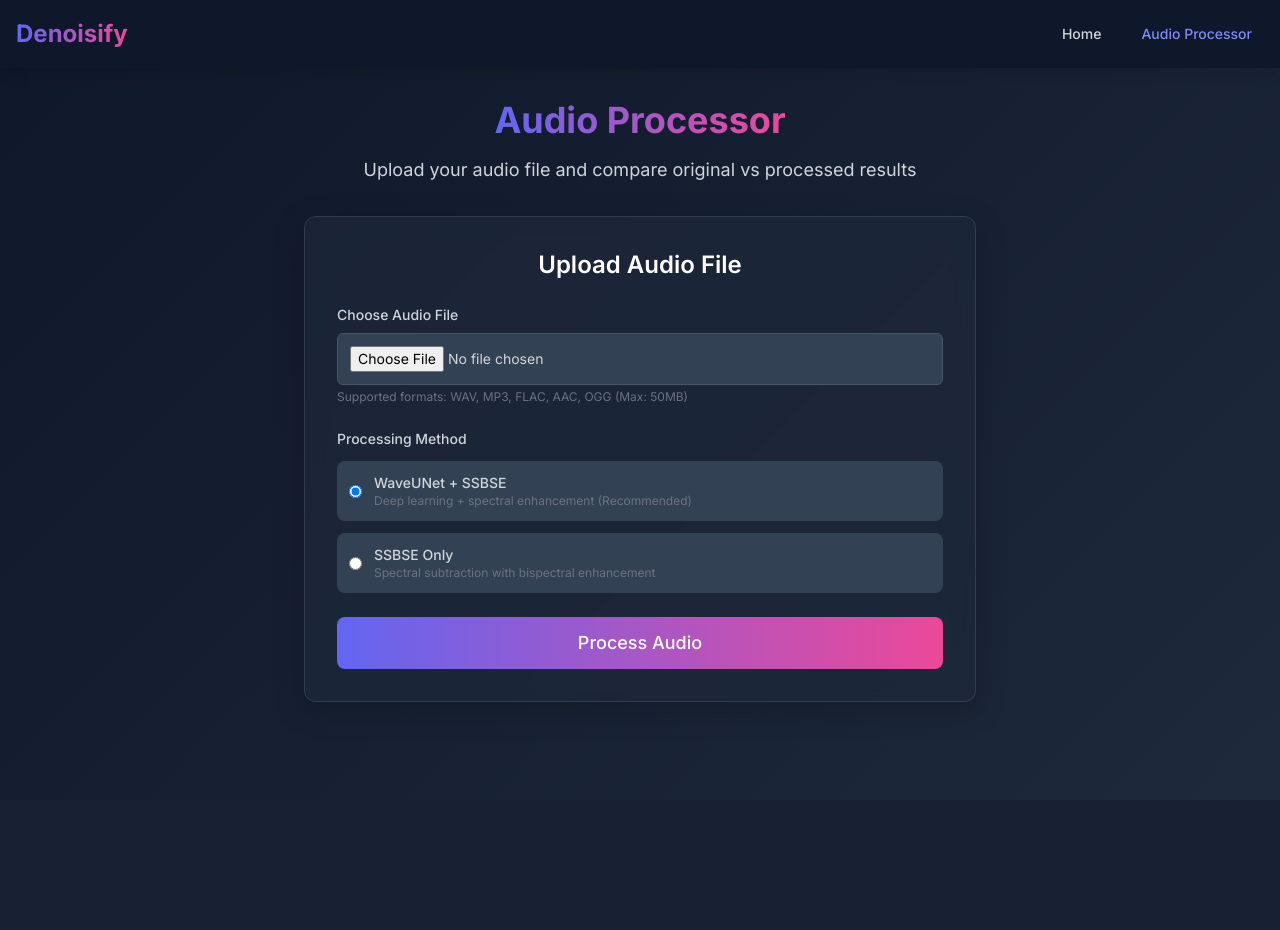
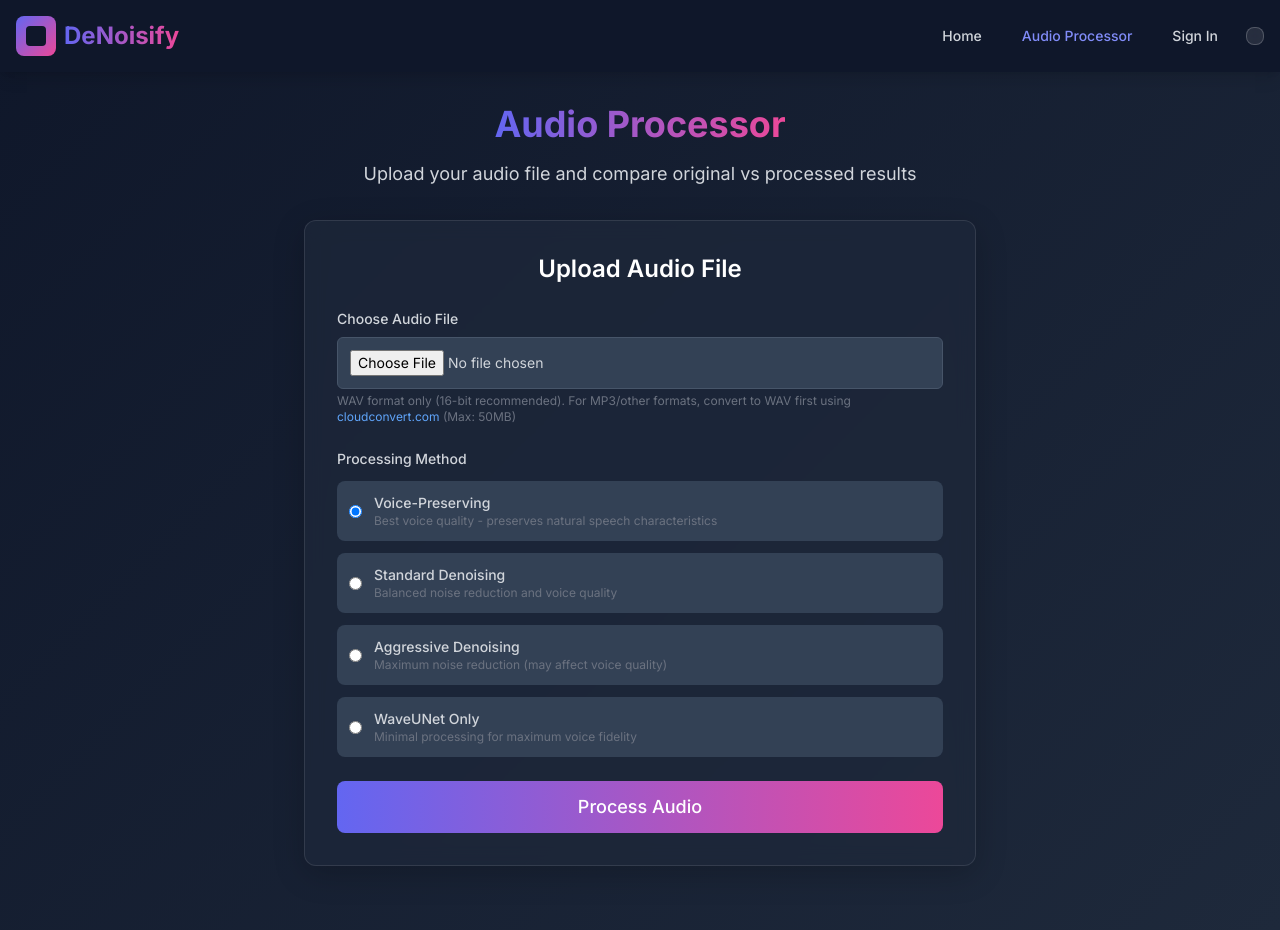
Before and after one commit to BibekTiwari42/Denoisify, a Django app: page /processor/ in a window 1280 px wide. Before the commit the page ends 702 px from the top, so only its background shows below. Run offline with Django 5.2, Linux system fonts and the light colour scheme; some libraries are stand-ins or nearby versions.

Commit message:
Update audio processor

```diff
--- a/denoiser/templates/audio_processor.html
+++ b/denoiser/templates/audio_processor.html
@@ -13,6 +13,165 @@
       body {
         font-family: "Inter", sans-serif;
         background: linear-gradient(135deg, #0f172a 0%, #1e293b 100%);
+        transition: background 0.3s ease, color 0.3s ease;
+      }
+
+      /* Light theme */
+      body.light-theme {
+        background: linear-gradient(
+          135deg,
+          #fafbff 0%,
+          #f1f5f9 25%,
+          #e2e8f0 50%,
+          #f8fafc 75%,
+          #ffffff 100%
+        ) !important;
+        color: #1e293b !important;
+      }
+
+      body.light-theme .glass-card {
+        background: rgba(255, 255, 255, 0.95) !important;
+        backdrop-filter: blur(20px) !important;
+        border: 1px solid rgba(99, 102, 241, 0.15) !important;
+        box-shadow: 0 20px 60px rgba(99, 102, 241, 0.1),
+          0 8px 25px rgba(99, 102, 241, 0.05) !important;
+        border-radius: 24px !important;
+      }
+
+      body.light-theme .text-white {
+        color: #1e293b !important;
+      }
+
+      body.light-theme .text-gray-300 {
+        color: #64748b !important;
+      }
+
+      body.light-theme .text-gray-400 {
+        color: #94a3b8 !important;
+      }
+
+      body.light-theme .bg-slate-900 {
+        background: rgba(255, 255, 255, 0.98) !important;
+        border: 1px solid rgba(99, 102, 241, 0.1) !important;
+        box-shadow: 0 10px 40px rgba(99, 102, 241, 0.08) !important;
+        border-radius: 20px !important;
+      }
+
+      body.light-theme .bg-slate-800 {
+        background: linear-gradient(
+          135deg,
+          rgba(255, 255, 255, 0.9) 0%,
+          rgba(248, 250, 252, 0.9) 100%
+        ) !important;
+        border: 1px solid rgba(99, 102, 241, 0.08) !important;
+        box-shadow: 0 4px 15px rgba(99, 102, 241, 0.05) !important;
+        border-radius: 16px !important;
+      }
+
+      body.light-theme .audio-player {
+        background: linear-gradient(
+          135deg,
+          rgba(255, 255, 255, 0.98) 0%,
+          rgba(248, 250, 252, 0.95) 100%
+        ) !important;
+        border: 2px solid rgba(99, 102, 241, 0.2) !important;
+        box-shadow: 0 15px 50px rgba(99, 102, 241, 0.1),
+          0 5px 20px rgba(99, 102, 241, 0.05) !important;
+        border-radius: 20px !important;
+        backdrop-filter: blur(20px) !important;
+      }
+
+      body.light-theme nav {
+        background: rgba(255, 255, 255, 0.95) !important;
+        backdrop-filter: blur(20px) !important;
+        border-bottom: 1px solid rgba(99, 102, 241, 0.1) !important;
+        box-shadow: 0 4px 20px rgba(99, 102, 241, 0.08) !important;
+      }
+
+      body.light-theme nav a {
+        color: #1e293b !important;
+        transition: all 0.3s ease !important;
+      }
+
+      body.light-theme nav a:hover {
+        color: #6366f1 !important;
+        background: linear-gradient(
+          135deg,
+          rgba(99, 102, 241, 0.08) 0%,
+          rgba(168, 85, 247, 0.05) 100%
+        ) !important;
+        border-radius: 12px !important;
+        transform: translateY(-1px) !important;
+      }
+
+      body.light-theme .border-gray-700 {
+        border-color: rgba(99, 102, 241, 0.15) !important;
+      }
+
+      body.light-theme input,
+      body.light-theme select {
+        background: rgba(255, 255, 255, 0.98) !important;
+        border: 2px solid rgba(99, 102, 241, 0.15) !important;
+        color: #1e293b !important;
+        border-radius: 16px !important;
+        box-shadow: 0 4px 15px rgba(99, 102, 241, 0.05) !important;
+        transition: all 0.3s ease !important;
+      }
+
+      body.light-theme input:focus,
+      body.light-theme select:focus {
+        border-color: #6366f1 !important;
+        box-shadow: 0 0 0 4px rgba(99, 102, 241, 0.1),
+          0 8px 25px rgba(99, 102, 241, 0.15) !important;
+        transform: translateY(-1px) !important;
+      }
+
+      body.light-theme .bg-gradient-to-r {
+        background: linear-gradient(
+          135deg,
+          #6366f1 0%,
+          #8b5cf6 50%,
+          #ec4899 100%
+        ) !important;
+        box-shadow: 0 8px 25px rgba(99, 102, 241, 0.3) !important;
+        border: none !important;
+      }
+
+      body.light-theme .bg-gradient-to-r:hover {
+        background: linear-gradient(
+          135deg,
+          #5b21b6 0%,
+          #7c3aed 50%,
+          #db2777 100%
+        ) !important;
+        box-shadow: 0 12px 35px rgba(99, 102, 241, 0.4) !important;
+        transform: translateY(-2px) !important;
+      }
+
+      body.light-theme .waveform-placeholder {
+        background: linear-gradient(
+          90deg,
+          #6366f1,
+          #8b5cf6,
+          #ec4899
+        ) !important;
+        box-shadow: 0 4px 15px rgba(99, 102, 241, 0.3) !important;
+        border-radius: 12px !important;
+      }
+
+      body.light-theme .progress-bar {
+        background: rgba(99, 102, 241, 0.15) !important;
+        border-radius: 8px !important;
+      }
+
+      body.light-theme .progress-fill {
+        background: linear-gradient(
+          90deg,
+          #6366f1,
+          #8b5cf6,
+          #ec4899
+        ) !important;
+        box-shadow: 0 2px 8px rgba(99, 102, 241, 0.3) !important;
       }
 
       .glass-card {
@@ -67,7 +226,26 @@
         overflow: hidden;
         margin-bottom: 10px;
       }
+      .ai-icon {
+        position: relative;
+        width: 40px;
+        height: 40px;
+        border-radius: 8px;
+        background: linear-gradient(135deg, #6366f1, #ec4899);
+        display: flex;
+        align-items: center;
+        justify-content: center;
+      }
 
+      .ai-icon::after {
+        content: "";
+        position: absolute;
+        width: 20px;
+        height: 20px;
+        border-radius: 4px;
+        background: #0f172a;
+        animation: pulse 2s infinite;
+      }
       .progress-fill {
         height: 100%;
         background: linear-gradient(90deg, #6366f1, #ec4899);
@@ -81,7 +259,11 @@
       <div class="container mx-auto px-4 py-4">
         <div class="flex items-center justify-between">
           <div class="flex items-center space-x-4">
-            <a href="/" class="text-2xl font-bold gradient-text">Denoisify</a>
+              <a href="/"<div class="flex items-center justify-between text-sm">
+                  <div class="flex items-center text-gray-400">
+                    <div class="ai-icon mr-2"></div>
+                    <span class="text-2xl font-bold gradient-text">DeNoisify</span>
+                  </div></a>
           </div>
           <div class="flex items-center space-x-4">
             <a
@@ -96,6 +278,28 @@
             >
               Audio Processor
             </a>
+            {% if user.is_authenticated %}
+            <a
+              href="{% url 'denoiser:profile' %}"
+              class="text-gray-300 hover:text-indigo-400 px-3 py-2 rounded-md text-sm font-medium transition-colors"
+            >
+              Profile
+            </a>
+            {% else %}
+            <a
+              href="{% url 'denoiser:login' %}"
+              class="text-gray-300 hover:text-indigo-400 px-3 py-2 rounded-md text-sm font-medium transition-colors"
+            >
+              Sign In
+            </a>
+            {% endif %}
+            <!-- Theme Toggle Button -->
+            <button
+              id="themeToggle"
+              class="p-2 rounded-lg bg-white/10 hover:bg-white/20 transition-all duration-200 backdrop-blur-sm border border-white/20"
+              title="Toggle theme"
+            >
+            </button>
           </div>
         </div>
       </div>
@@ -119,7 +323,12 @@
             Upload Audio File
           </h2>
 
-          <form method="post" enctype="multipart/form-data" class="space-y-6">
+          <form
+            id="uploadForm"
+            method="post"
+            enctype="multipart/form-data"
+            class="space-y-6"
+          >
             {% csrf_token %}
 
             <!-- File Upload -->
@@ -134,12 +343,23 @@
                 type="file"
                 name="file"
                 id="id_file"
-                accept=".wav,.mp3,.flac,.aac,.ogg"
+                accept=".wav"
                 required
                 class="block w-full text-sm text-gray-300 bg-slate-700 border border-slate-600 rounded-md cursor-pointer focus:outline-none focus:ring-2 focus:ring-indigo-500 focus:border-transparent p-3"
               />
               <p class="mt-1 text-xs text-gray-500">
-                Supported formats: WAV, MP3, FLAC, AAC, OGG (Max: 50MB)
+                WAV format only (16-bit recommended). For MP3/other formats,
+                convert to WAV first using
+                <a
+                  href="https://cloudconvert.com/mp3-to-wav"
+                  target="_blank"
+                  class="text-blue-400 hover:text-blue-300"
+                  >cloudconvert.com</a
+                >
+                (Max: 50MB)
+              </p>
+              <p id="fileError" class="mt-2 text-sm text-red-400 hidden">
+                Unsupported file format.
               </p>
             </div>
 
@@ -155,16 +375,17 @@
                   <input
                     type="radio"
                     name="processing_method"
-                    value="waveunet_ssbse"
+                    value="voice_preserving"
                     checked
                     class="mr-3 text-indigo-600 focus:ring-indigo-500"
                   />
                   <div>
                     <div class="text-sm font-medium text-gray-300">
-                      WaveUNet + SSBSE
+                      Voice-Preserving
                     </div>
                     <div class="text-xs text-gray-500">
-                      Deep learning + spectral enhancement (Recommended)
+                      Best voice quality - preserves natural speech
+                      characteristics
                     </div>
                   </div>
                 </label>
@@ -174,15 +395,51 @@
                   <input
                     type="radio"
                     name="processing_method"
-                    value="ssbse_only"
+                    value="standard"
                     class="mr-3 text-indigo-600 focus:ring-indigo-500"
                   />
                   <div>
                     <div class="text-sm font-medium text-gray-300">
-                      SSBSE Only
+                      Standard Denoising
                     </div>
                     <div class="text-xs text-gray-500">
-                      Spectral subtraction with bispectral enhancement
+                      Balanced noise reduction and voice quality
+                    </div>
+                  </div>
+                </label>
+                <label
+                  class="flex items-center p-3 bg-slate-700 rounded-lg hover:bg-slate-600 cursor-pointer"
+                >
+                  <input
+                    type="radio"
+                    name="processing_method"
+                    value="aggressive"
+                    class="mr-3 text-indigo-600 focus:ring-indigo-500"
+                  />
+                  <div>
+                    <div class="text-sm font-medium text-gray-300">
+                      Aggressive Denoising
+                    </div>
+                    <div class="text-xs text-gray-500">
+                      Maximum noise reduction (may affect voice quality)
+                    </div>
+                  </div>
+                </label>
+                <label
+                  class="flex items-center p-3 bg-slate-700 rounded-lg hover:bg-slate-600 cursor-pointer"
+                >
+                  <input
+                    type="radio"
+                    name="processing_method"
+                    value="waveunet_only"
+                    class="mr-3 text-indigo-600 focus:ring-indigo-500"
+                  />
+                  <div>
+                    <div class="text-sm font-medium text-gray-300">
+                      WaveUNet Only
+                    </div>
+                    <div class="text-xs text-gray-500">
+                      Minimal processing for maximum voice fidelity
                     </div>
                   </div>
                 </label>
@@ -222,72 +479,16 @@
       </div>
       {% endif %}
 
-      <!-- Success Results -->
-      {% if success and input_audio and output_audio %}
-      <div class="max-w-6xl mx-auto">
-        <div class="glass-card rounded-xl p-8">
-          <h2 class="text-2xl font-semibold mb-6 text-center">
-            Audio Comparison Results
-          </h2>
-
-          <!-- Processing Info -->
-          <div class="bg-slate-800 rounded-lg p-4 mb-6">
-            <div class="grid grid-cols-1 md:grid-cols-3 gap-4 text-center">
-              <div>
-                <div class="text-sm text-gray-400">Method Used</div>
-                <div class="text-lg font-medium text-indigo-400">
-                  {{ processing_method }}
-                </div>
-              </div>
-              <div>
-                <div class="text-sm text-gray-400">Original Size</div>
-                <div class="text-lg font-medium text-gray-300">
-                  {{ input_size }} KB
-                </div>
-              </div>
-              <div>
-                <div class="text-sm text-gray-400">Processed Size</div>
-                <div class="text-lg font-medium text-gray-300">
-                  {{ output_size }} KB
-                </div>
-              </div>
-            </div>
-          </div>
-
-          <!-- Audio Comparison -->
-          <div class="comparison-grid">
-            <!-- Original Audio -->
-            <div class="audio-player">
-              <h3 class="text-lg font-semibold mb-4 text-center">
-                <span class="text-red-400">Original</span> (Noisy)
-              </h3>
-              <div class="waveform-placeholder">
-                Original Waveform Visualization
-              </div>
-              <audio
-                controls
-                preload="metadata"
-                class="w-full mb-4"
-                style="filter: sepia(1) saturate(2) hue-rotate(315deg)"
-              >
-                <source
-                  src="{{ MEDIA_URL }}{{ input_audio }}"
-                  type="audio/wav"
-                />
-                <source
-                  src="{{ MEDIA_URL }}{{ input_audio }}"
-                  type="audio/mpeg"
-                />
-                Your browser does not support the audio element.
-              </audio>
-              <div class="text-center">
-                <a
-                  href="{{ MEDIA_URL }}{{ input_audio }}"
-                  download
-                  class="inline-flex items-center px-4 py-2 bg-red-600 hover:bg-red-700 text-white rounded-lg text-sm transition duration-200"
+      <!-- Success Results - Now handled by progress tracking -->
+      {% if success and folder_name %}
+      <div class="max-w-2xl mx-auto">
+        <div class="glass-card rounded-xl p-8 text-center">
+          <div class="mb-6">
+            <div
+              class="w-16 h-16 bg-green-600 rounded-full flex items-center justify-center mx-auto mb-4"
             >
               <svg
-                    class="w-4 h-4 mr-2"
+                class="w-8 h-8 text-white"
                 fill="none"
                 stroke="currentColor"
                 viewBox="0 0 24 24"
@@ -296,46 +497,25 @@
                   stroke-linecap="round"
                   stroke-linejoin="round"
                   stroke-width="2"
-                      d="M12 10v6m0 0l-3-3m3 3l3-3m2 8H7a2 2 0 01-2-2V5a2 2 0 012-2h5.586a1 1 0 01.707.293l5.414 5.414a1 1 0 01.293.707V19a2 2 0 01-2 2z"
+                  d="M5 13l4 4L19 7"
                 ></path>
               </svg>
-                  Download Original
-                </a>
             </div>
+            <h2 class="text-2xl font-semibold mb-2 text-green-400">
+              Processing Complete!
+            </h2>
+            <p class="text-gray-300 mb-6">
+              Your audio has been successfully processed using AI denoising
+              technology.
+            </p>
           </div>
 
-            <!-- Processed Audio -->
-            <div class="audio-player">
-              <h3 class="text-lg font-semibold mb-4 text-center">
-                <span class="text-green-400">Processed</span> (Denoised)
-              </h3>
-              <div class="waveform-placeholder">
-                Processed Waveform Visualization
-              </div>
-              <audio
-                controls
-                preload="metadata"
-                class="w-full mb-4"
-                style="filter: sepia(1) saturate(2) hue-rotate(95deg)"
-              >
-                <source
-                  src="{{ MEDIA_URL }}{{ output_audio }}"
-                  type="audio/wav"
-                />
-                <source
-                  src="{{ MEDIA_URL }}{{ output_audio }}"
-                  type="audio/mpeg"
-                />
-                Your browser does not support the audio element.
-              </audio>
-              <div class="text-center">
           <a
-                  href="{{ MEDIA_URL }}{{ output_audio }}"
-                  download
-                  class="inline-flex items-center px-4 py-2 bg-green-600 hover:bg-green-700 text-white rounded-lg text-sm transition duration-200"
+            href="{% url 'results_page' folder_name %}"
+            class="inline-flex items-center px-8 py-4 bg-gradient-to-r from-indigo-500 to-pink-500 hover:from-indigo-600 hover:to-pink-600 text-white rounded-lg font-medium text-lg transition duration-300 ease-in-out transform hover:scale-105"
           >
             <svg
-                    class="w-4 h-4 mr-2"
+              class="w-5 h-5 mr-2"
               fill="none"
               stroke="currentColor"
               viewBox="0 0 24 24"
@@ -344,50 +524,25 @@
                 stroke-linecap="round"
                 stroke-linejoin="round"
                 stroke-width="2"
-                      d="M12 10v6m0 0l-3-3m3 3l3-3m2 8H7a2 2 0 01-2-2V5a2 2 0 012-2h5.586a1 1 0 01.707.293l5.414 5.414a1 1 0 01.293.707V19a2 2 0 01-2 2z"
+                d="M15 12a3 3 0 11-6 0 3 3 0 016 0z"
+              ></path>
+              <path
+                stroke-linecap="round"
+                stroke-linejoin="round"
+                stroke-width="2"
+                d="M2.458 12C3.732 7.943 7.523 5 12 5c4.478 0 8.268 2.943 9.542 7-1.274 4.057-5.064 7-9.542 7-4.477 0-8.268-2.943-9.542-7z"
               ></path>
             </svg>
-                  Download Processed
+            View Results
           </a>
-              </div>
-            </div>
-          </div>
 
-          <!-- Comparison Controls -->
-          <div class="mt-8 text-center">
-            <div class="bg-slate-800 rounded-lg p-4 mb-4">
-              <h4 class="text-lg font-medium mb-4">Quick Comparison</h4>
-              <div class="space-y-2">
-                <button
-                  onclick="playAudio('original')"
-                  class="mx-2 px-4 py-2 bg-red-600 hover:bg-red-700 text-white rounded-lg transition duration-200"
+          <div class="mt-6">
+            <a
+              href="/processor/"
+              class="text-indigo-400 hover:text-indigo-300 text-sm transition-colors"
             >
-                  Play Original
-                </button>
-                <button
-                  onclick="playAudio('processed')"
-                  class="mx-2 px-4 py-2 bg-green-600 hover:bg-green-700 text-white rounded-lg transition duration-200"
-                >
-                  Play Processed
-                </button>
-                <button
-                  onclick="stopAllAudio()"
-                  class="mx-2 px-4 py-2 bg-gray-600 hover:bg-gray-700 text-white rounded-lg transition duration-200"
-                >
-                  Stop All
-                </button>
-              </div>
-            </div>
-          </div>
-
-          <!-- Process Another File -->
-          <div class="text-center mt-6">
-            <button
-              onclick="window.location.reload()"
-              class="px-6 py-3 bg-indigo-600 hover:bg-indigo-700 text-white rounded-lg font-medium transition duration-200"
-            >
-              Process Another File
-            </button>
+              Process Another File →
+            </a>
           </div>
         </div>
       </div>
@@ -395,58 +550,94 @@
     </div>
 
     <script>
-      function playAudio(type) {
-        // Stop all audio first
-        stopAllAudio();
+      // Theme initialization - apply theme on page load
+      (function () {
+        const savedTheme = localStorage.getItem("theme");
+        if (savedTheme === "light") {
+          document.body.classList.add("light-theme");
+        }
+      })();
 
-        // Get all audio elements
-        const audioElements = document.querySelectorAll("audio");
+      // Theme toggle functionality
+      document.addEventListener("DOMContentLoaded", function () {
+        const themeToggle = document.getElementById("themeToggle");
+        const themeIcon = document.getElementById("themeIcon");
 
-        if (type === "original") {
-          audioElements[0].play();
-        } else if (type === "processed") {
-          audioElements[1].play();
+        // Set initial icon based on current theme
+        function updateThemeIcon() {
+          const isLight =
+            document.documentElement.classList.contains("light-theme");
+          themeIcon.textContent = isLight ? "☀️" : "🌙";
+        }
+
+        updateThemeIcon();
+
+        // Theme toggle handler
+        themeToggle?.addEventListener("click", function () {
+          const isCurrentlyLight =
+            document.documentElement.classList.contains("light-theme");
+
+          if (isCurrentlyLight) {
+            // Switch to dark theme
+            document.documentElement.classList.remove("light-theme");
+            localStorage.setItem("theme", "dark");
+          } else {
+            // Switch to light theme
+            document.documentElement.classList.add("light-theme");
+            localStorage.setItem("theme", "light");
+          }
+
+          updateThemeIcon();
+        });
+      });
+
+      // Simple client-side validation for audio file formats
+      (function () {
+        var fileInput = document.getElementById("id_file");
+        var form = document.getElementById("uploadForm");
+        var errorEl = document.getElementById("fileError");
+        if (!fileInput || !form || !errorEl) return;
+
+        var allowedExtensions = ["wav", "mp3", "flac", "aac", "ogg"]; // lowercase
+
+        function isValidFile(fileName) {
+          if (!fileName) return false;
+          var parts = fileName.split(".");
+          if (parts.length < 2) return false;
+          var ext = parts.pop().toLowerCase();
+          return allowedExtensions.indexOf(ext) !== -1;
+        }
+
+        function showError(show) {
+          if (show) {
+            errorEl.classList.remove("hidden");
+          } else {
+            errorEl.classList.add("hidden");
           }
         }
 
-      function stopAllAudio() {
-        const audioElements = document.querySelectorAll("audio");
-        audioElements.forEach((audio) => {
-          audio.pause();
-          audio.currentTime = 0;
-        });
-      }
-
-      // Add keyboard shortcuts
-      document.addEventListener("keydown", function (e) {
-        if (e.ctrlKey || e.metaKey) {
-          switch (e.key) {
-            case "1":
-              e.preventDefault();
-              playAudio("original");
-              break;
-            case "2":
-              e.preventDefault();
-              playAudio("processed");
-              break;
-            case " ":
-              e.preventDefault();
-              stopAllAudio();
-              break;
-          }
+        fileInput.addEventListener("change", function () {
+          var file = fileInput.files && fileInput.files[0];
+          var name = file ? file.name : fileInput.value; // fallback for some browsers
+          var ok = isValidFile(name);
+          showError(!ok);
+          if (!ok) {
+            // clear invalid selection to force re-pick
+            fileInput.value = "";
           }
         });
 
-      // Show keyboard shortcuts info
-      document.addEventListener("DOMContentLoaded", function () {
-        if (document.querySelector("audio")) {
-          const shortcutsInfo = document.createElement("div");
-          shortcutsInfo.className = "text-center mt-4 text-sm text-gray-400";
-          shortcutsInfo.innerHTML =
-            "Keyboard shortcuts: Ctrl+1 (Original), Ctrl+2 (Processed), Ctrl+Space (Stop)";
-          document.querySelector(".glass-card").appendChild(shortcutsInfo);
+        form.addEventListener("submit", function (e) {
+          var file = fileInput.files && fileInput.files[0];
+          var name = file ? file.name : fileInput.value;
+          if (!isValidFile(name)) {
+            e.preventDefault();
+            showError(true);
+          } else {
+            showError(false);
           }
         });
+      })();
     </script>
   </body>
 </html>
```
Lines whose indentation alone changed are shown as unchanged.
